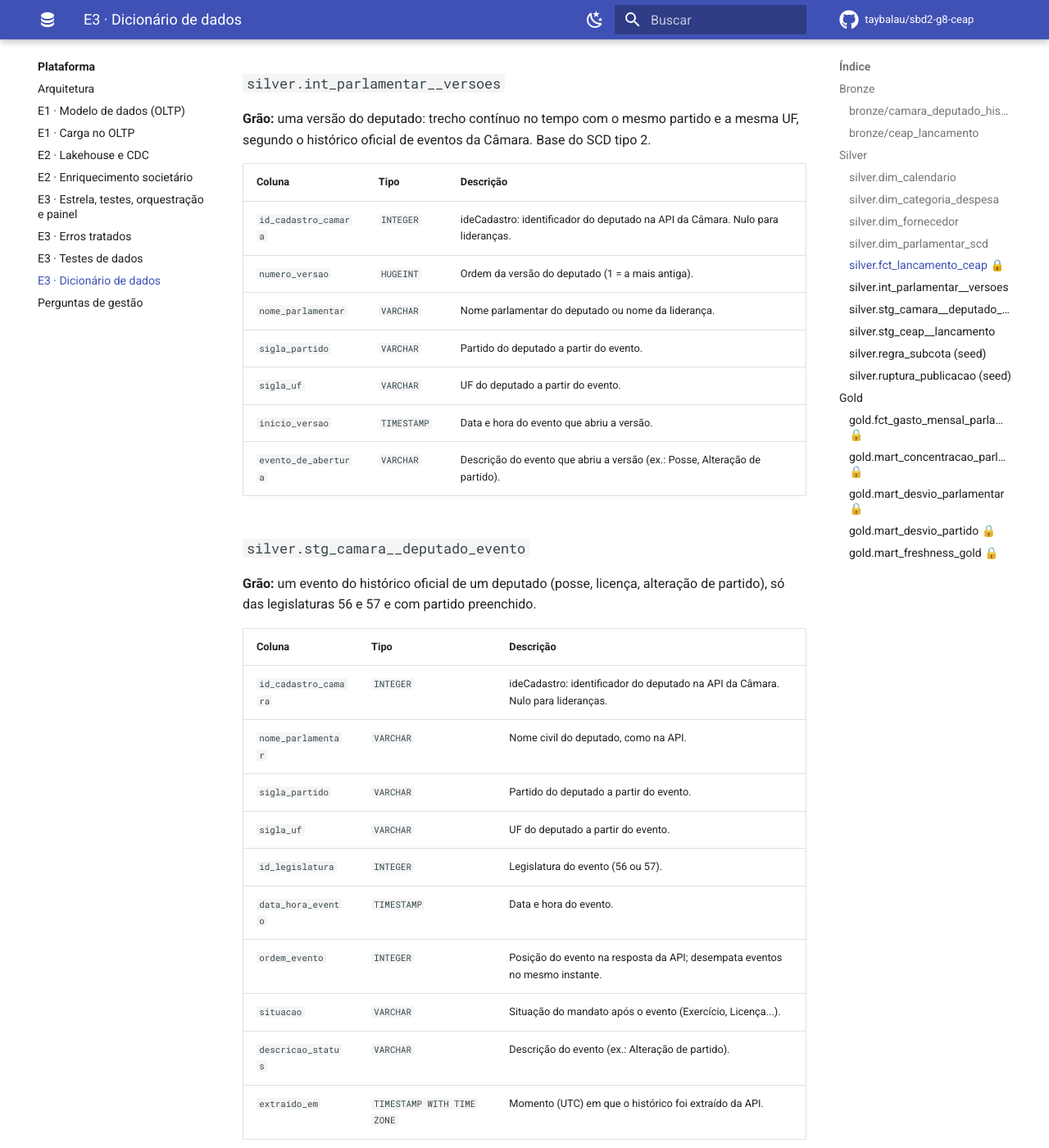
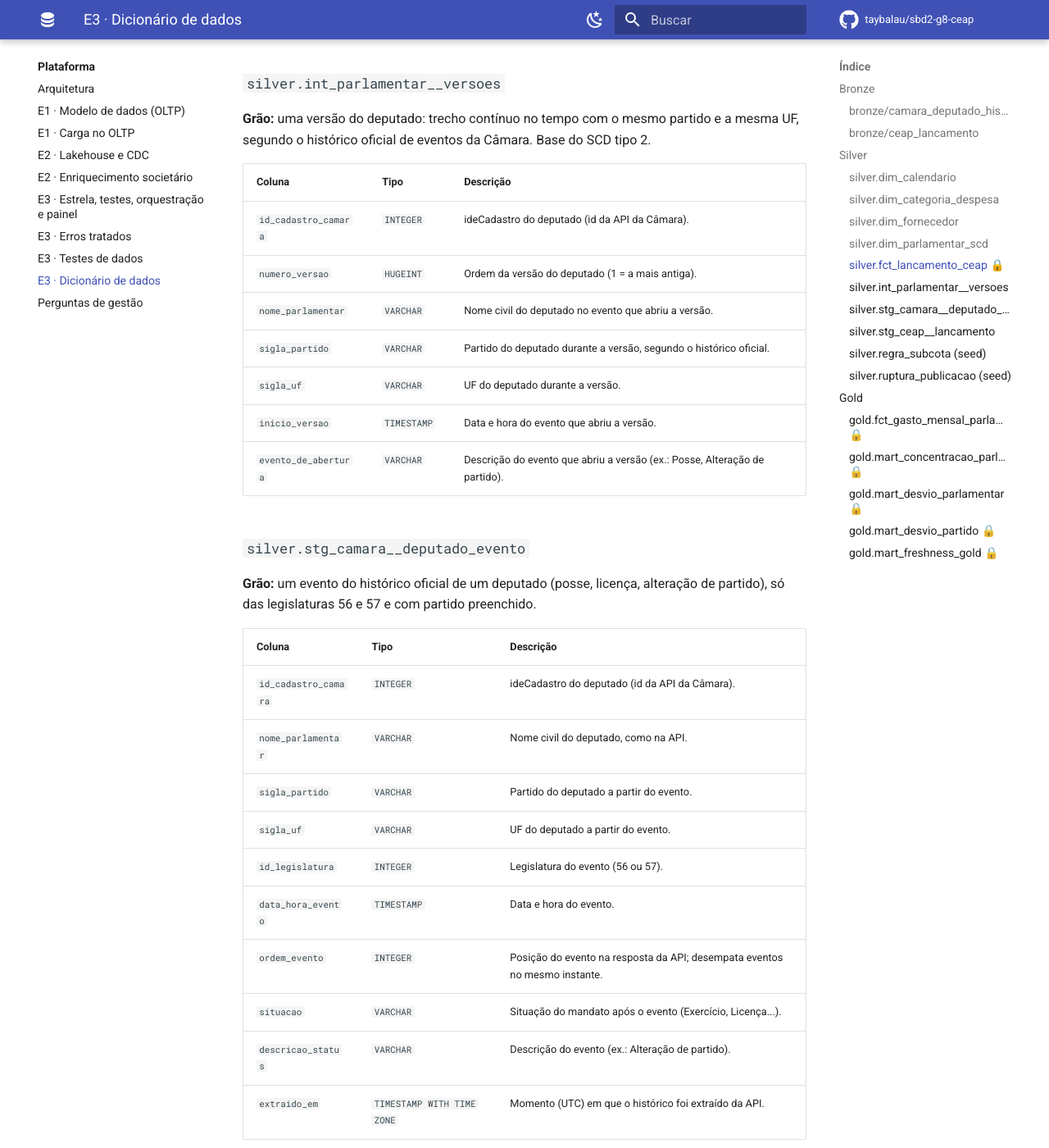
Before and after one commit to taybalau/sbd2-g8-ceap, an MkDocs documentation site: the page built from docs/dicionario-de-dados.md, in a window 1280 px wide and 1400 px high, scrolled down 8518 px. Shown: the whole window at 82% size. Built offline with MkDocs 1.6.1 and Material for MkDocs 9.7.7, drawn with Linux system fonts in a browser that asks for light colours; comment, search, counter and statistics services are not loaded.

Commit message:
docs(e3): páginas de testes e dicionário geradas numa subida do zero
- testes.md e dicionario-de-dados.md regenerados a partir de git clone + docker compose up
  (dbt build: 54 aprovados, 3 avisos, 0 reprovados; freshness das duas fontes ok)
- dicionário com ordem fixa: a mesma entrada gera sempre a mesma página
- descrição própria das colunas do modelo intermediário

```diff
--- a/docs/dicionario-de-dados.md
+++ b/docs/dicionario-de-dados.md
@@ -188,11 +188,11 @@ Uma linha por linha dos CSVs anuais da CEAP publicados pela Câmara. Coluna cpf
 
 | Coluna | Tipo | Descrição |
 | :--- | :--- | :--- |
-| `id_cadastro_camara` | `INTEGER` | ideCadastro: identificador do deputado na API da Câmara. Nulo para lideranças. |
+| `id_cadastro_camara` | `INTEGER` | ideCadastro do deputado (id da API da Câmara). |
 | `numero_versao` | `HUGEINT` | Ordem da versão do deputado (1 = a mais antiga). |
-| `nome_parlamentar` | `VARCHAR` | Nome parlamentar do deputado ou nome da liderança. |
-| `sigla_partido` | `VARCHAR` | Partido do deputado a partir do evento. |
-| `sigla_uf` | `VARCHAR` | UF do deputado a partir do evento. |
+| `nome_parlamentar` | `VARCHAR` | Nome civil do deputado no evento que abriu a versão. |
+| `sigla_partido` | `VARCHAR` | Partido do deputado durante a versão, segundo o histórico oficial. |
+| `sigla_uf` | `VARCHAR` | UF do deputado durante a versão. |
 | `inicio_versao` | `TIMESTAMP` | Data e hora do evento que abriu a versão. |
 | `evento_de_abertura` | `VARCHAR` | Descrição do evento que abriu a versão (ex.: Posse, Alteração de partido). |
 
@@ -202,7 +202,7 @@ Uma linha por linha dos CSVs anuais da CEAP publicados pela Câmara. Coluna cpf
 
 | Coluna | Tipo | Descrição |
 | :--- | :--- | :--- |
-| `id_cadastro_camara` | `INTEGER` | ideCadastro: identificador do deputado na API da Câmara. Nulo para lideranças. |
+| `id_cadastro_camara` | `INTEGER` | ideCadastro do deputado (id da API da Câmara). |
 | `nome_parlamentar` | `VARCHAR` | Nome civil do deputado, como na API. |
 | `sigla_partido` | `VARCHAR` | Partido do deputado a partir do evento. |
 | `sigla_uf` | `VARCHAR` | UF do deputado a partir do evento. |
```
Also changed, not shown: docs/testes.md (+3 -3 lines), 3 other files.
